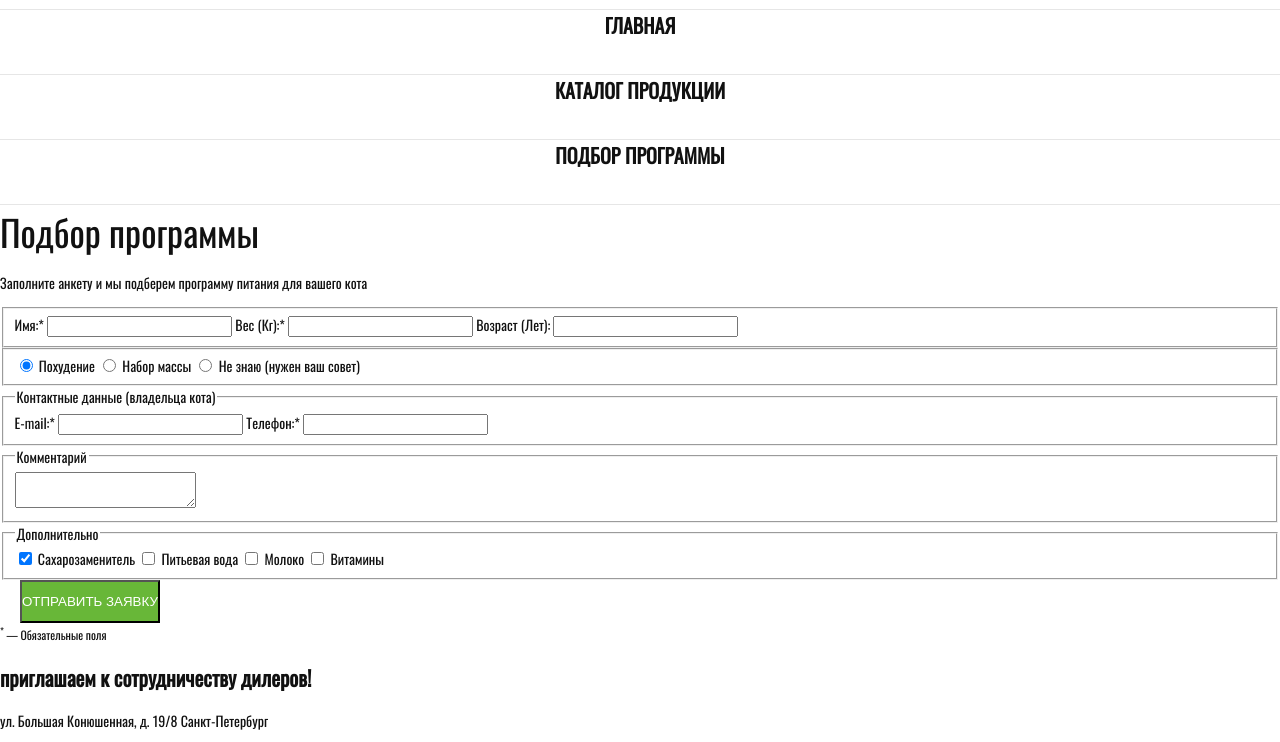
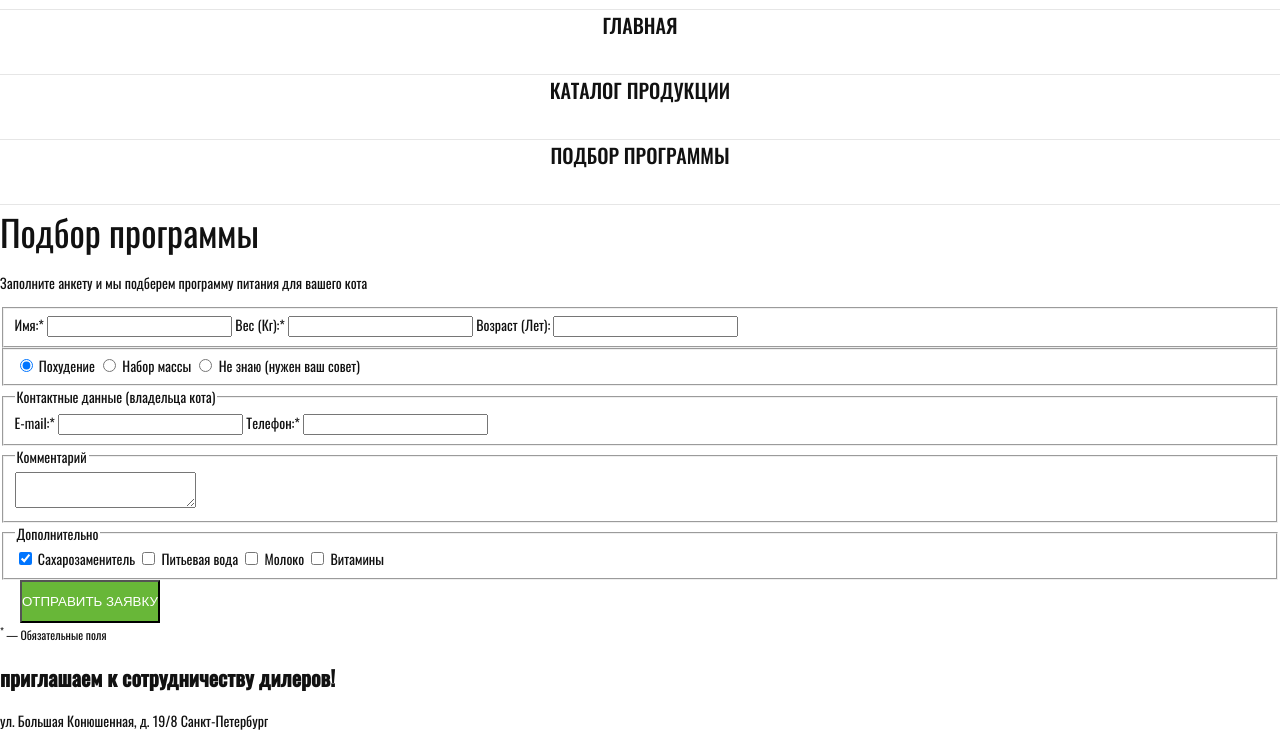
Before and after one commit to scpigo/37287-cat-energy-16, a website: page source/form.html in a window 1280 px wide. Shown: the part 57-799 px from the top of the page. Drawn offline with nearby package versions, Linux system fonts and the light colour scheme; files that its build step writes are made by us from their sources; files whose address does not match are found by name.

Commit message:
Правки

```diff
--- a/source/sass/blocks/catalog.scss
+++ b/source/sass/blocks/catalog.scss
@@ -13,15 +13,9 @@
   margin-bottom: 20px;
 }
 
-.catalog__link,
-.catalog-wrapper {
+.catalog__link {
   padding: 0 20px;
 }
-
-.catalog-wrapper {
-  margin-bottom: 10px;
-}
-
 .catalog__extra {
   border-top: 1px solid #d9d9d9;
 }
--- a/source/sass/blocks/main-nav.scss
+++ b/source/sass/blocks/main-nav.scss
@@ -23,7 +23,7 @@
   height: auto;
   text-align: center;
   font-size: 20px;
-  font-weight: bold;
+  font-weight: 500;
   text-transform: uppercase;
   text-decoration: none;
   color: #111111;
--- /dev/null
+++ b/source/sass/font.scss
@@ -0,0 +1,13 @@
+@font-face {
+  font-family: "Oswald";
+  src: url("../fonts/oswaldregular.woff") format("woff"),
+       url("../fonts/oswaldregular.woff2") format("woff2");
+  font-weight: normal;
+}
+
+@font-face {
+  font-family: "Oswald";
+  src: url("../fonts/oswaldmedium.woff") format("woff"),
+       url("../fonts/oswaldmedium.woff2") format("woff2");
+  font-weight: 500;
+}
--- a/source/sass/style.scss
+++ b/source/sass/style.scss
@@ -1,11 +1,4 @@
-@font-face {
- font-family: "Oswald";
- src: url("../fonts/oswaldregular.woff") format("woff"),
-      url("../fonts/oswaldregular.woff2") format("woff2"),
-      url("../fonts/oswaldmedium.woff") format("woff"),
-      url("../fonts/oswaldmedium.woff2") format("woff2");
-}
-
+@import "font.scss";
 @import "base.scss";
 @import "blocks/visually-hidden.scss";
 @import "blocks/page-header.scss";
```
Also changed, not shown: source/sass/base.scss (line endings or trailing spaces), source/sass/blocks/catalog-wrapper.scss (line endings or trailing spaces), source/sass/blocks/visually-hidden.scss (line endings or trailing spaces).
